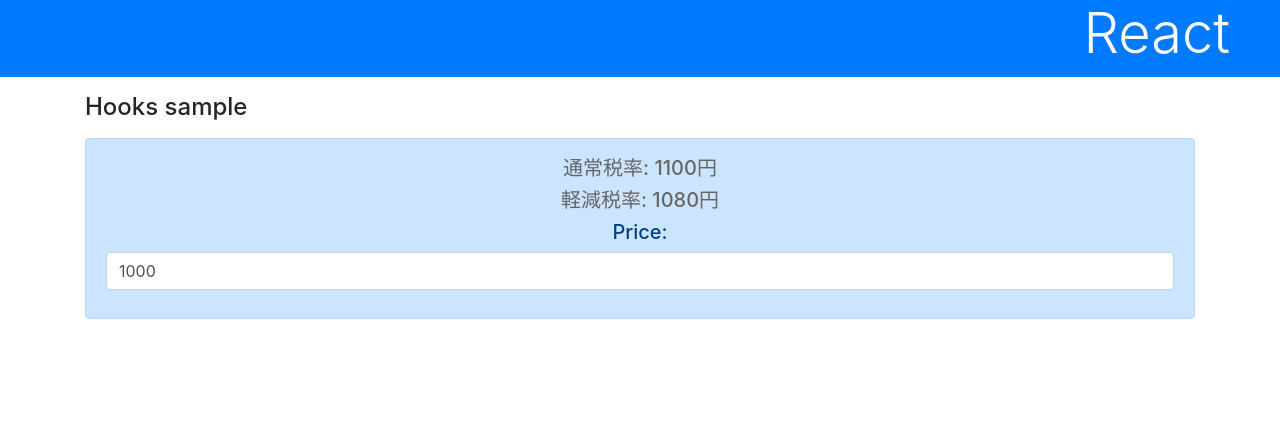
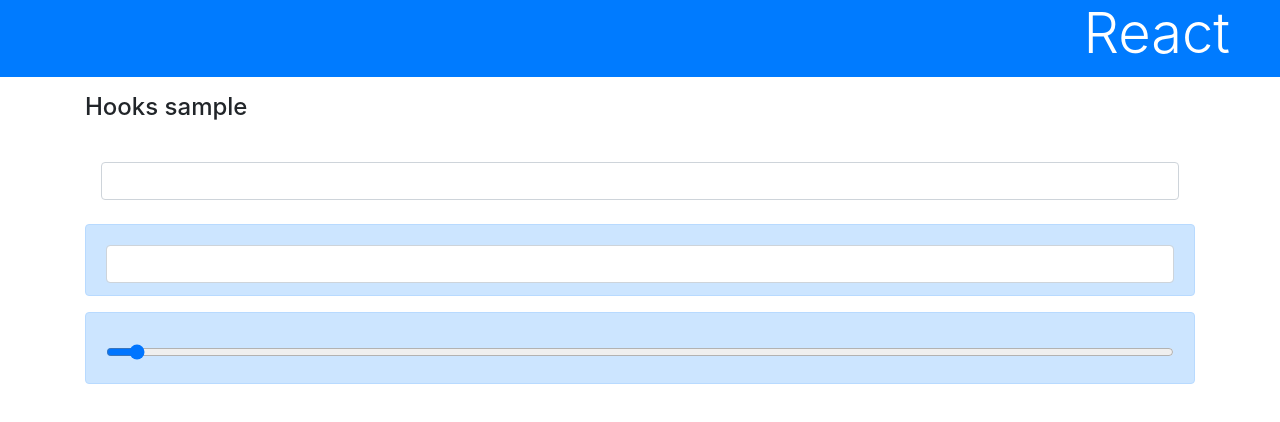
Before and after one commit to thirota/react_app, a React (Create React App) app: page / in a window 1280 px wide. Shown: the top 422 px of the page. Built offline with nearby package versions, Linux system fonts and the light colour scheme.

Commit message:
function parameter for hooks

```diff
--- a/src/App.js
+++ b/src/App.js
@@ -1,53 +1,89 @@
 import React, { useState } from 'react';
 import './App.css';
 
+// 合計計算の関数
+const total = (max)=> {
+  let result = 0
+  for (let i = 0; i <= max; i++) {
+    result += i
+  }
+  return result
+}
+
+// 消費税計算の関数
+const tax = (price)=> {
+  return Math.floor(price * 1.1)
+}
+
 /**
- * 税込価格を計算する独自フック関数です。
- * @param {*} t1 通常税率。10%なら10
- * @param {*} t2 軽減税率。8%なら8
- * @returns 税抜価格、通常税込価格を取得する関数、軽減税込価格を取得する関数、税抜価格を設定する関数
+ * 数値を計算し、メッセージを返す独自フック関数
+ * @param {*} num 数値
+ * @param {*} func 数値計算関数
+ * @returns
  */
-function useTax(t1, t2) {
-  const [price, setPrice] = useState(1000)
-  const [tx1] = useState(t1)
-  const [tx2] = useState(t2)
+function useCalc(num=0, func = (arg)=>{return arg}) {
+  const [msg, setMsg] = useState(null)
 
-  const normal = ()=> {
-    return Math.floor(price * (1.0 + tx1 / 100))
+  const setValue = (price)=> {
+    let result = func(price)
+    setMsg(<p className="h5">{price}の結果は{result}です。</p>)
   }
 
-  const reduced = ()=> {
-    return Math.floor(price * (1.0 + tx2 / 100))
+  return [msg, setValue]
+}
+
+// デフォルトコンポーネント
+function PlainMessage(props) {
+  const [msg, setCalc] = useCalc()
+
+  const doChange = (event)=>  {
+    setCalc(event.target.value)
   }
 
-  return [price, normal, reduced, setPrice]
+  return <div className="p-3 h5">
+    <h5>{msg}</h5>
+    <input type="number" onChange={doChange} className="form-control"/>
+  </div>
 }
 
+// 合計計算コンポーネント
 function AlertMessage(props) {
-  const [price, normal, reduced, setPrice] = useTax(10, 8)
+  const [msg, setCalc] = useCalc(0, total)
 
   const doChange = (event)=>  {
-    let p = event.target.value
-    setPrice(p)
+    setCalc(event.target.value)
   }
 
-  return <div className="alert alert-primary h5 text-center">
-      <p className="h5">通常税率: {normal()}円</p>
-      <p className="h5">軽減税率: {reduced()}円</p>
-      <div className="form-group">
-        <label className="form-group-label">Price:</label>
-        <input type="number" className="form-control" onChange={doChange} value={price}/>
-      </div>
-    </div>
+  return <div className="alert alert-primary h5 text-primary">
+    <h5>{msg}</h5>
+    <input type="number" onChange={doChange} min="0" max="10000" className="form-control"/>
+  </div>
 }
 
+// 消費税計算コンポーネント
+function CardMessage(props) {
+  const [msg, setCalc] = useCalc(0, tax)
+
+  const doChange = (event)=>  {
+    setCalc(event.target.value)
+  }
+
+  return <div className="alert alert-primary h5 text-primary">
+    <h5>{msg}</h5>
+    <input type="range" onChange={doChange} min="0" max="10000" step="100" className="form-control"/>
+  </div>
+}
+
+// ベースコンポーネント
 function App() {
   return (
     <div>
       <h1 className="bg-primary text-white display-4">React</h1>
       <div className="container">
         <h4 className="my-3">Hooks sample</h4>
+        <PlainMessage/>
         <AlertMessage/>
+        <CardMessage/>
       </div>
     </div>
   )
```
